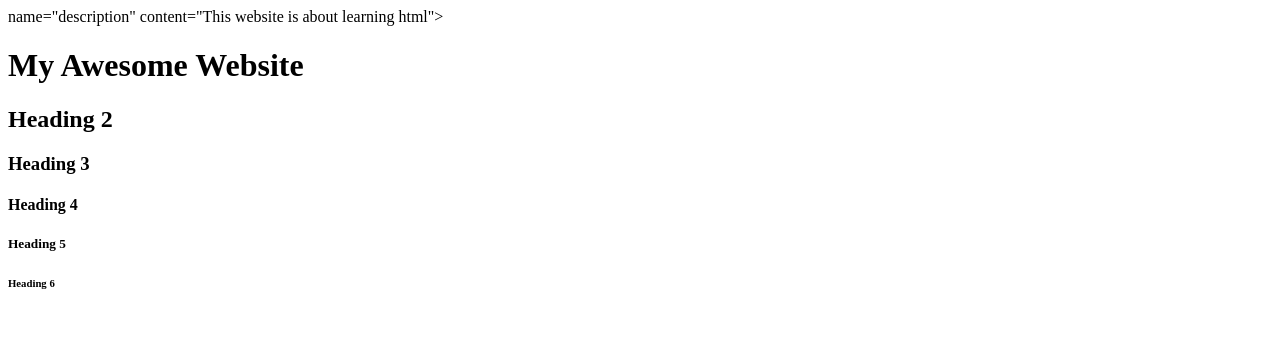
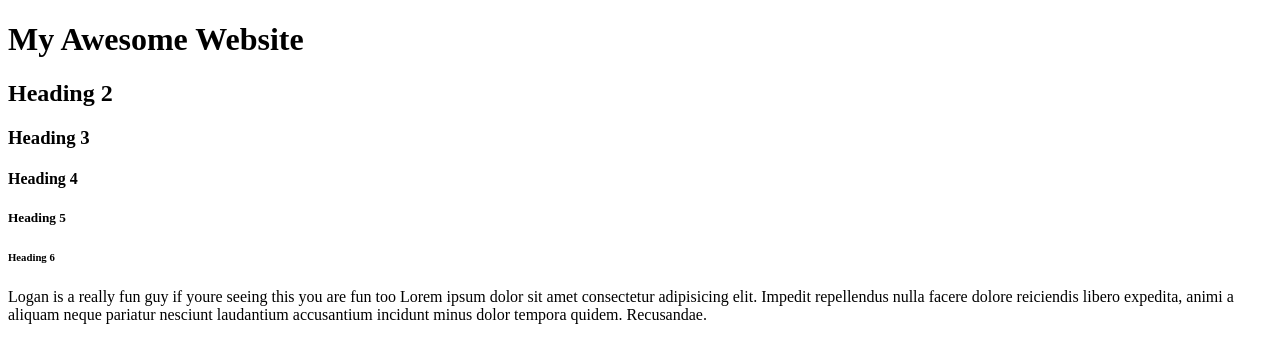
Before and after one commit to lhm75-png/Weblab, a plain HTML site: page basichtml.html in a window 1280 px wide. Drawn offline with Linux system fonts and the light colour scheme.

Commit message:
update html

```diff
--- a/basichtml.html
+++ b/basichtml.html
@@ -1,8 +1,8 @@
 <!DOCTYPE html>
 <html>
     <head>
-       <title>My super awesome website!!</title>
-       <meta> name="description" content="This website is about learning html">
+       <title> My super awesome website!!</title>
+       <meta name="description" content="This website is about learning html">
        <!-- This is a comment, cntrl or cmd + /-->
          <meta name="" content="Logan Miller">
 
@@ -17,6 +17,7 @@
             <h4>Heading 4</h4>
             <h5>Heading 5</h5>
             <h6>Heading 6</h6>
+            <p>Logan is a really fun guy if youre seeing this you are fun too Lorem ipsum dolor sit amet consectetur adipisicing elit. Impedit repellendus nulla facere dolore reiciendis libero expedita, animi a aliquam neque pariatur nesciunt laudantium accusantium incidunt minus dolor tempora quidem. Recusandae.</p>
        </header>
        <main></main>
        <footer></footer>
```
